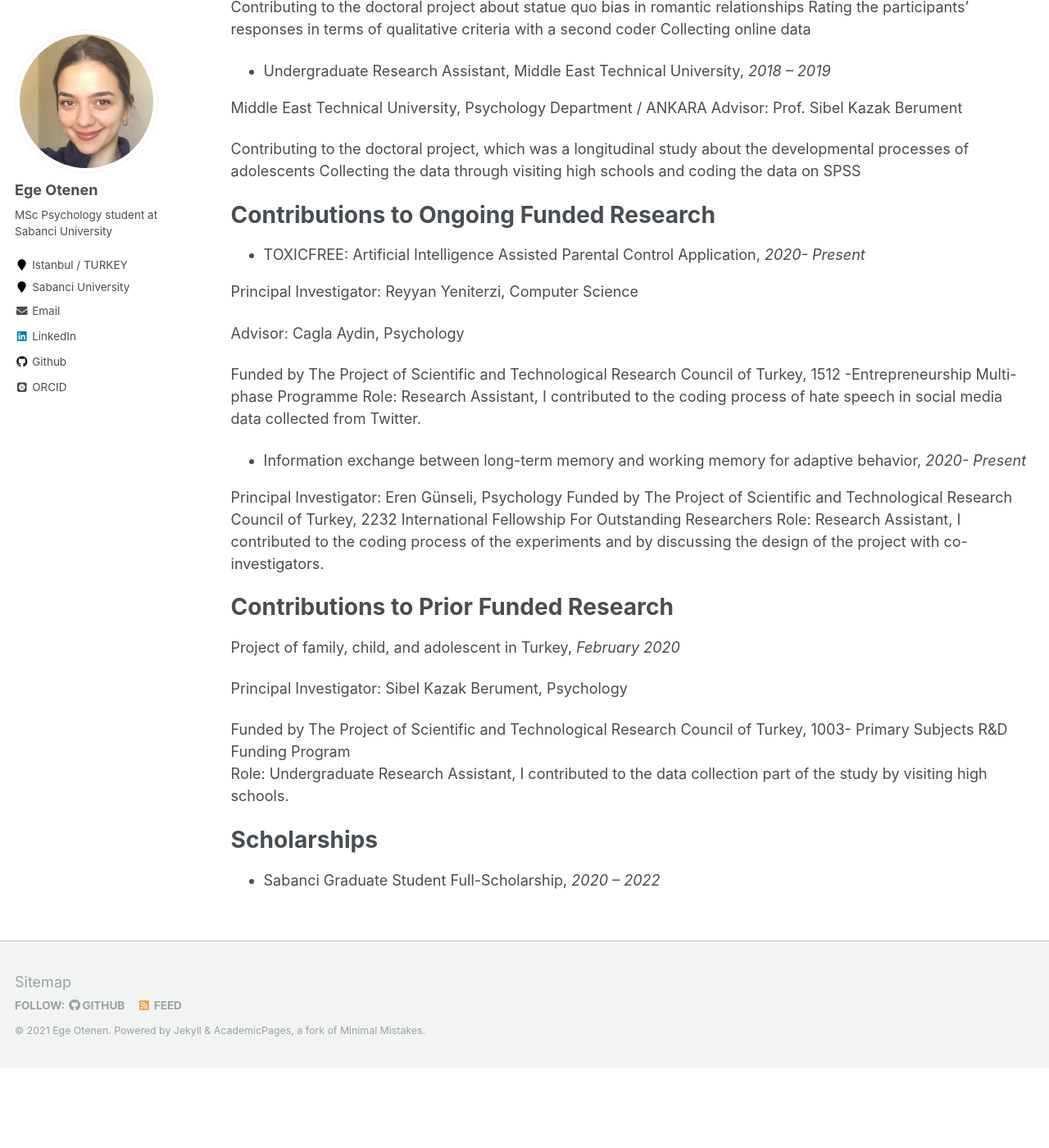
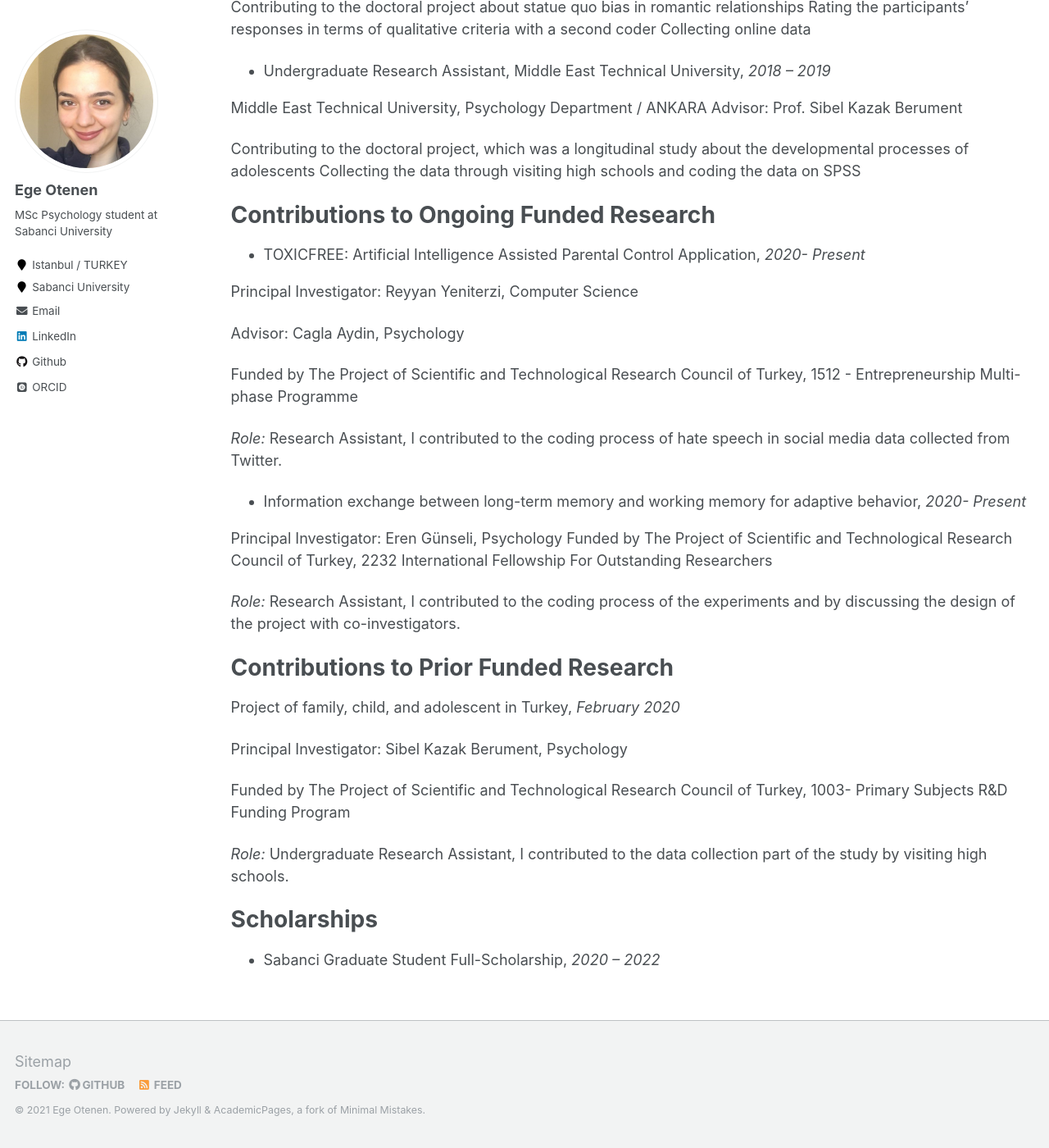
Before and after one commit to egeotenen/egeotenen.github.io, a Jekyll site: the page built from _pages/cv.md, in a window 1280 px wide and 1400 px high, scrolled down 2415 px. Shown: the whole window at 82% size. Built offline with Jekyll 4.4.1, drawn with Linux system fonts in a browser that asks for light colours; some web fonts are replaced; before the commit the page ends 3718 px from its top, so only the background shows below that; part of the change alters nothing that is shown.

Commit message:
Update cv.md

```diff
--- a/_pages/cv.md
+++ b/_pages/cv.md
@@ -122,14 +122,16 @@ Principal Investigator: Reyyan Yeniterzi, Computer Science
 
 Advisor: Cagla Aydin, Psychology
 
-Funded by The Project of Scientific and Technological Research Council of     Turkey, 1512 -Entrepreneurship Multi-phase Programme
-Role: Research Assistant, I contributed to the coding process of hate speech in social media data collected from Twitter.
+Funded by The Project of Scientific and Technological Research Council of Turkey, 1512 - Entrepreneurship Multi-phase Programme
+
+*Role:* Research Assistant, I contributed to the coding process of hate speech in social media data collected from Twitter.
 
 * Information exchange between long-term memory and working memory for adaptive behavior,   *2020- Present*
 
 Principal Investigator: Eren Günseli, Psychology
 Funded by The Project of Scientific and Technological Research Council of Turkey, 2232 International Fellowship For Outstanding Researchers
-Role: Research Assistant, I contributed to the coding process of the experiments and by discussing the design of the project with co-investigators.
+
+*Role:* Research Assistant, I contributed to the coding process of the experiments and by discussing the design of the project with co-investigators.
 
 Contributions to Prior Funded Research
 ==========================================
@@ -138,7 +140,8 @@ Project of family, child, and adolescent in Turkey,                *February 202
 Principal Investigator: Sibel Kazak Berument, Psychology
 
 Funded by The Project of Scientific and Technological Research Council of Turkey, 1003- Primary Subjects R&D Funding Program
-Role: Undergraduate Research Assistant, I contributed to the data collection part of the study by visiting high schools.
+
+*Role:* Undergraduate Research Assistant, I contributed to the data collection part of the study by visiting high schools.
 
 
 
```
